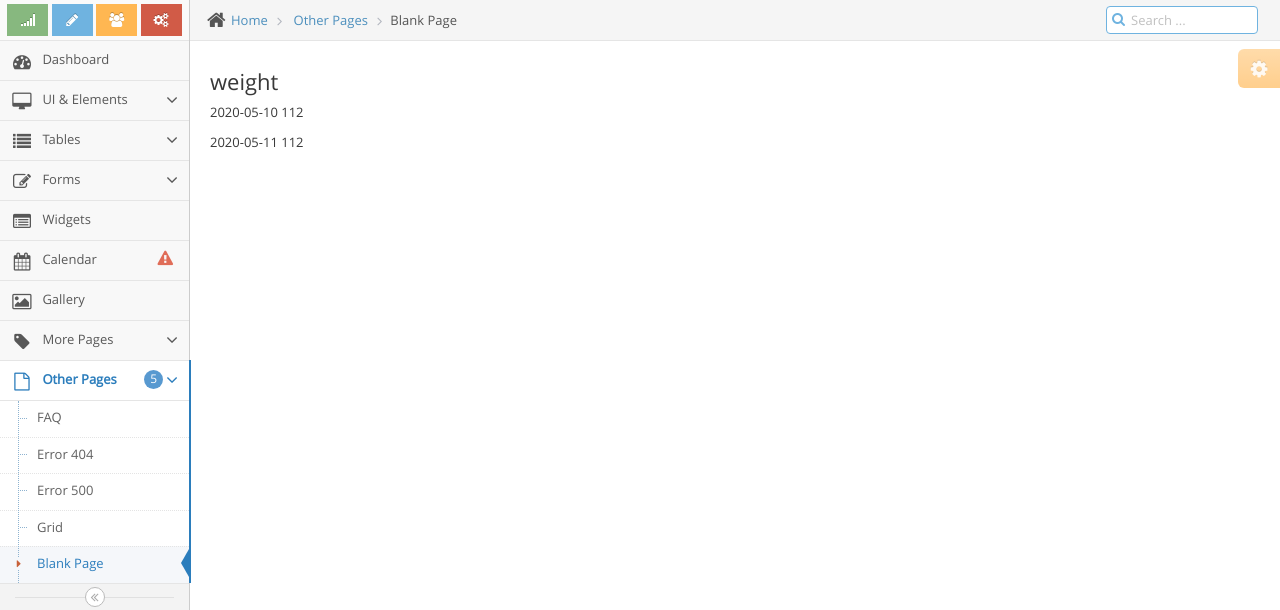
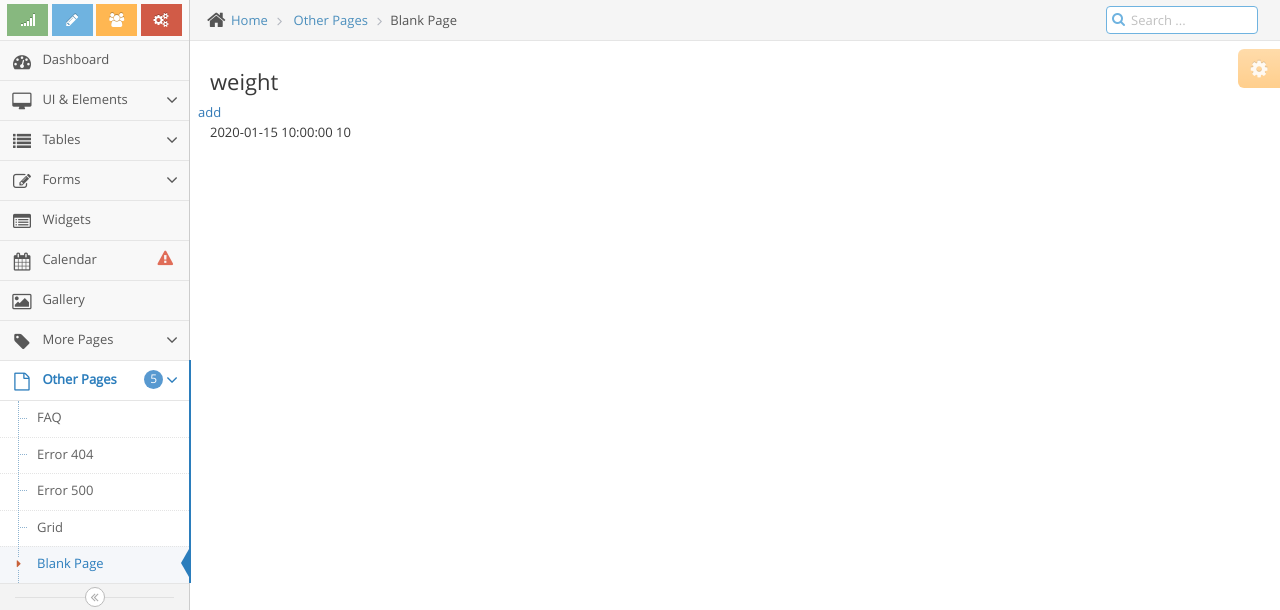
Before and after one commit to zhangle231/flask-test, a Flask app: template app/templates/weight/index.html in a window 1280 px wide. Shown: the part 45-655 px from the top of the page. Run offline with Flask 2, Linux system fonts and the light colour scheme; the template is opened without the code that fills it: most values are stand-ins (such as "Sample title", 1, 10 or a date in 2020); parts of the project's set-up code (start-up, migrations or seed data) failed here and were passed over.

Commit message:
weight add to db1

```diff
--- a/app/templates/weight/index.html
+++ b/app/templates/weight/index.html
@@ -2,8 +2,19 @@
 
 
 {% block content %}
+
   <h3>weight</h3>
-  <div><p>2020-05-10 112</p></div>
-  <div><p>2020-05-11 112</p></div>
+
+  <div class="row">
+	  <a href="add">add</a>
+  </div>
+  {% for weight in weights %}
+	  <div>
+		  <p>
+		  {{ weight['date'] }}
+		  {{ weight['weight'] }}
+		  </p>
+  	  </div>
+  {% endfor %}
 
 {% endblock %}
--- a/app/weight.py
+++ b/app/weight.py
@@ -10,7 +10,8 @@ bp = Blueprint('weight', __name__, url_prefix='/weight')
 
 @bp.route('/')
 def index():
-	return render_template('weight/index.html')
+	weights = my_db.session.query(Weight).order_by(Weight.date.desc())
+	return render_template('weight/index.html',weights=weights)
 
 
 @bp.route('/add', methods=('GET', 'POST'))
```
